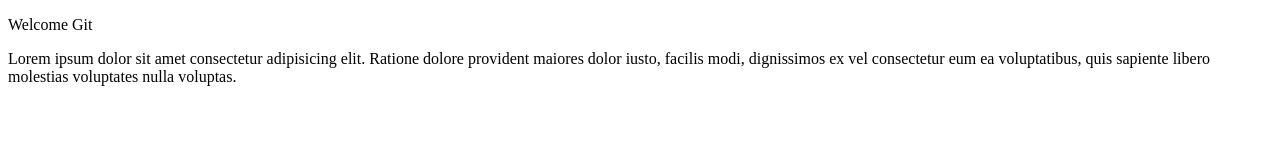
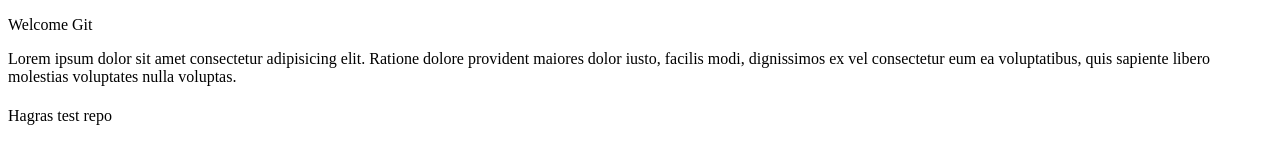
Before and after one commit to AhmedGhoraba/WebDesign2, a plain HTML site: page index.html in a window 1280 px wide. Drawn offline with Linux system fonts and the light colour scheme.

Commit message:
Edited index from Hagras

```diff
--- a/index.html
+++ b/index.html
@@ -10,5 +10,6 @@
     <p>Welcome Git</p>
     <p>Lorem ipsum dolor sit amet consectetur adipisicing elit. Ratione dolore provident maiores dolor iusto, facilis modi, dignissimos ex vel consectetur eum ea voluptatibus, quis sapiente libero molestias voluptates nulla voluptas.</p>
     <h1></h1>
+    <span>Hagras test repo</span>
 </body>
 </html>
```
